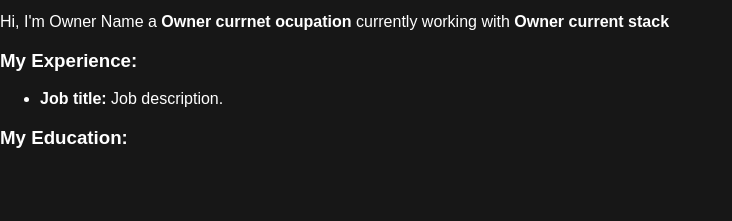
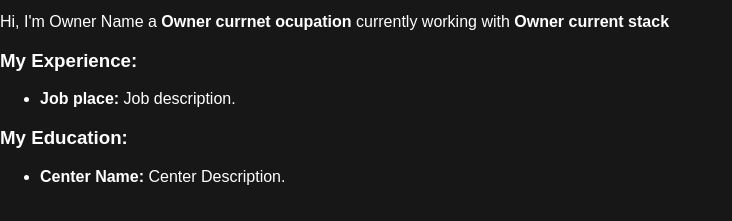
Before and after one commit to lenielluzardo/2024_portfolio, a plain HTML site: page index.html in a window 1280 px wide. Shown: the part 21-242 px from the top of the page, without its empty margins (0-732 px from the left). Drawn offline with Linux system fonts and the light colour scheme.

Commit message:
data load refactor & styles assets

```diff
--- a/data.json
+++ b/data.json
@@ -5,8 +5,9 @@
   "currentStack":"Owner current stack",
   "experience":[
     {
-      "jobTitle":"Job title",
-      "jobDescription":"Job description.",
+      "place":"Job place",
+      "title":"Job title/role",
+      "description":"Job description.",
       "startDate":"2024-01-01:0000",
       "endDate":"2024-01-01:0000",
       "projectName":"Project name",
@@ -18,8 +19,9 @@
   ],
   "education":[
     {
-      "centerName":"Center Name",
-      "centerDescription":"Center Description.",
+      "place":"Center Name",
+      "title":"Education title",
+      "description":"Center Description.",
       "startDate":"2024-01-01:0000",
       "endDate":"2024-01-01:0000"
 
--- a/index.css
+++ b/index.css
@@ -1,18 +1,26 @@
-/* assets
-1bgcolor: #171717;
-2bgcolor: #373737;
-primary: #641AB7;
-secondary: #9D46FF;
-complimentary: #F9F9A9; # for some text highlights
-
-*/
+.assets {
+/* 1bgcolor */
+color: #171717;
+/* 2bgcolor */
+color: #373737;
+/* primary; */
+color: #641AB7;
+/* secondary */
+color: #9D46FF;
+/* complimentary:# for some text highlights */
+color: #F9F9A9;
+}
 
 body {
-  margin:unset;
-  background-color:#171717;
-  color: #fff;
-  font-family: Arial, Helvetica, sans-serif;
+color: magenta;
+color: cyan;
+color: yellow;
 
+margin:unset;
+background-color:#171717;
+color: #fff;
+font-family: Arial, Helvetica, sans-serif;
 }
+
 .work-experience{
 }
--- a/load.js
+++ b/load.js
@@ -7,46 +7,42 @@ let ul_jobs = document.getElementById('jobs');
 let ul_careers = document.getElementById('careers');
 
 /* Start region: Functions definition */
-function loadExperienceSection(){
 
-  // Reset elements for html template.
-  ul_jobs.innerHTML = null;
+function loadListSection(list, items, liClass, bClass, spanClass){
+  // Reset html default template.
+  list.innerHTML = null;
 
   // Load UL with data.
-  data.experience.forEach(job => {
-    let li_job = document.createElement('li');
-    li_job.className = 'job';
+  items.forEach(item => {
+    let li = document.createElement('li');
+    li.className = liClass;
 
     let p = document.createElement('p');
 
-    let b_jobTitle = document.createElement('b');
-    b_jobTitle.className = 'job_title';
-    b_jobTitle.innerText = `${job.jobTitle}: `;
+    let b = document.createElement('b');
+    b.className = bClass;
+    b.innerText = `${item.place}: `;
 
-    let span_jobDescription = document.createElement('span');
-    span_jobDescription.className = 'job_desc';
-    span_jobDescription.innerText = job.jobDescription;
+    let span = document.createElement('span');
+    span.className = spanClass;
+    span.innerText = item.description;
 
-    p.appendChild(b_jobTitle);
-    p.appendChild(span_jobDescription);
-    li_job.appendChild(p);
+    p.appendChild(b);
+    p.appendChild(span);
+    li.appendChild(p);
 
-    ul_jobs.appendChild(li_job);
-  })
+    list.appendChild(li);
+  });
 }
 
-function loadEducationSection(){
-  // Reset elements for html template.
-  ul_careers.innerHTML = null;
-}
 
 function loadDocumentContent(){
   document.title = data.webTitle;
   span_devName.innerText = data.ownerName;
   b_currOcupation.innerText = data.currentOcupation;
   b_currStack.innerText = data.currentStack;
-  loadExperienceSection();
-  loadEducationSection();
+  loadListSection(ul_jobs, data.experience, 'job', 'job_title', 'job_desc');
+  loadListSection(ul_careers, data.education, 'career', 'career_title', 'career_desc');
 }
 
 function docContentLoadedHandler() {
```
